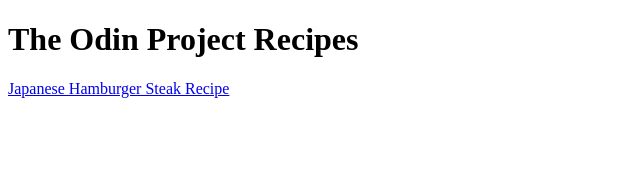
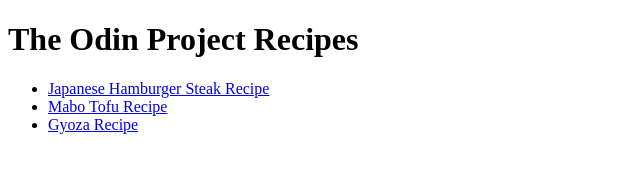
Before and after one commit to nyamashi722/odin-recipes, a plain HTML site: page index.html in a window 1280 px wide. Shown: the whole page, without its empty margins (0-640 px from the left). Drawn offline with Linux system fonts and the light colour scheme.

Commit message:
Make recipe links into an unordered list

```diff
--- a/index.html
+++ b/index.html
@@ -6,6 +6,10 @@
     </head>
     <body>
         <h1>The Odin Project Recipes</h1>
-        <a href="./recipes/japanese_hamburger_steak.html">Japanese Hamburger Steak Recipe</a>
+            <ul>
+                <li><a href="./recipes/japanese_hamburger_steak.html">Japanese Hamburger Steak Recipe</a></li>
+                <li><a href="./recipes/mabo_tofu.html">Mabo Tofu Recipe</a></li>
+                <li><a href="./recipes/gyoza.html">Gyoza Recipe</a></li>
+            </ul>
     </body>
 </html>
```
